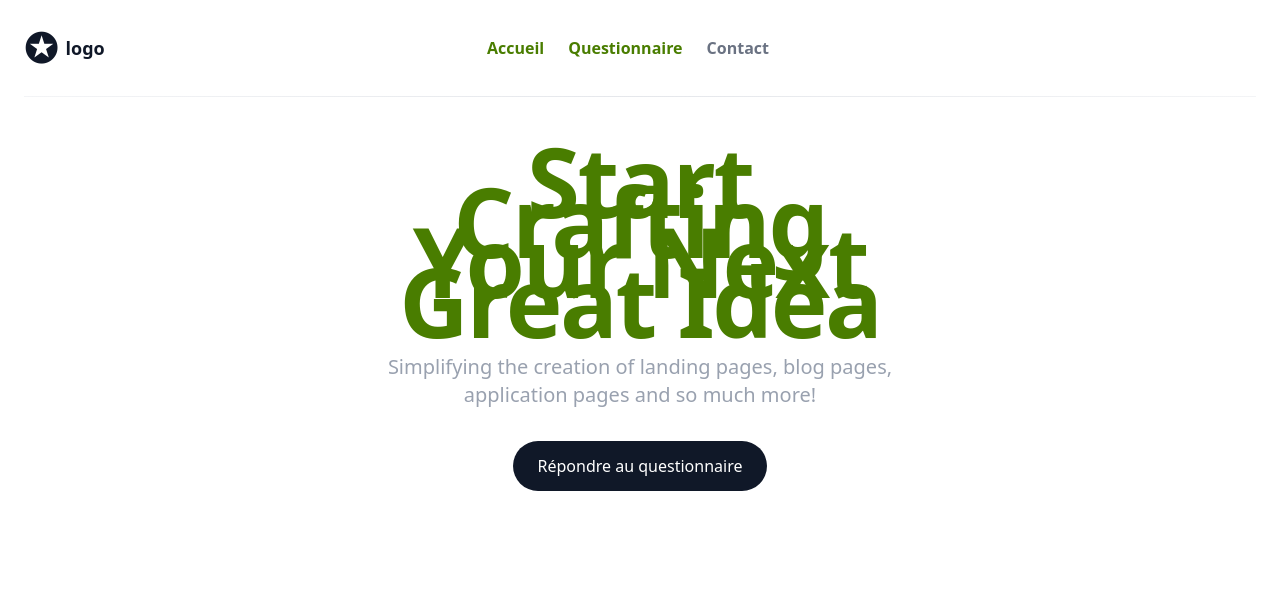
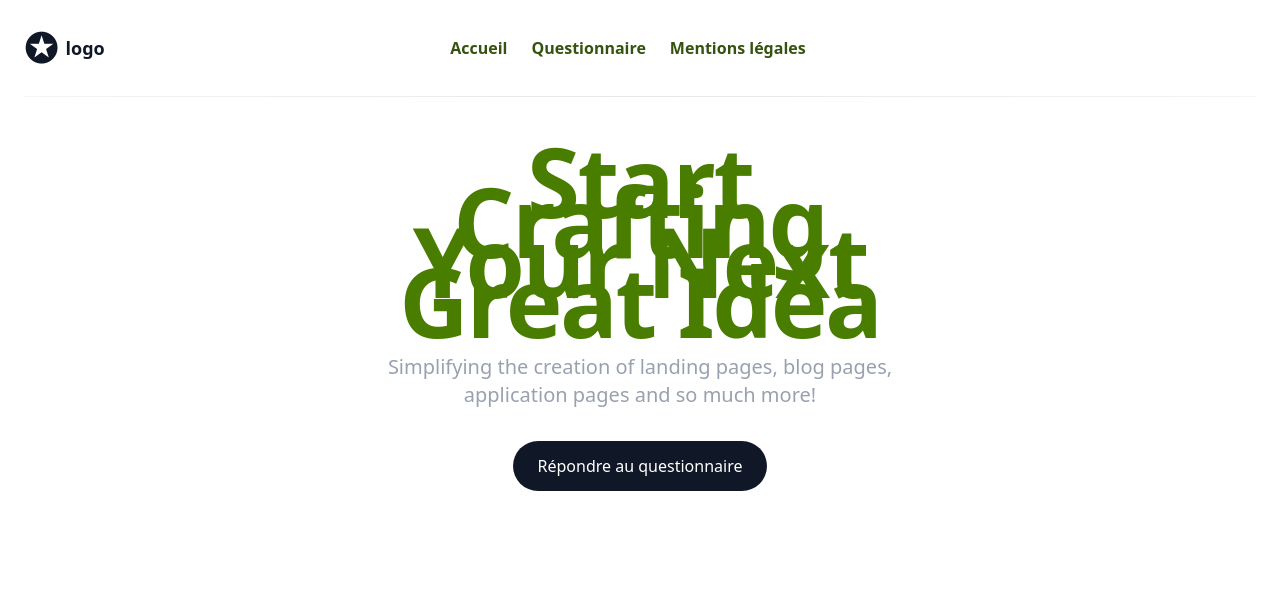
Before and after one commit to Idumii/QuestionnaireESGWeb, a PHP site: page / in a window 1280 px wide. Shown: the top 602 px of the page. Run offline with PHP 8.4, Linux system fonts and the light colour scheme; style sheets or scripts are compiled from the project's sources.

Commit message:
Modif lien boutons header et couleurs

```diff
--- a/index.php
+++ b/index.php
@@ -30,12 +30,12 @@
                             </a>
                             <div
                                 class="flex flex-col items-start justify-center w-full space-x-6 text-center lg:space-x-8 md:w-2/3 font-semibold md:mt-0 md:flex-row md:items-center">
-                                <a href="#_"
-                                    class="inline-block w-full py-2 mx-0 ml-6 text-left text-black md:ml-0 md:w-auto md:px-0 md:mx-2 lg:mx-3 text-lime-700 md:text-center">Accueil</a>
-                                <a href="#_"
-                                    class="inline-block w-full py-2 mx-0 text-left text-gray-500 md:w-auto md:px-0 md:mx-2 hover:text-black lg:mx-3 text-lime-700 md:text-center">Questionnaire</a>
-                                <a href="#_"
-                                    class="inline-block w-full py-2 mx-0 text-left text-gray-500 md:w-auto md:px-0 md:mx-2 hover:text-black lg:mx-3 md:text-center">Contact</a>
+                                <a href="index.php"
+                                    class="inline-block w-full py-2 mx-0 ml-6 text-left text-lime-900 md:ml-0 md:w-auto md:px-0 md:mx-2 lg:mx-3 text-lime-700 md:text-center">Accueil</a>
+                                <a href="questionnaire.php"
+                                    class="inline-block w-full py-2 mx-0 text-left text-lime-900 md:w-auto md:px-0 md:mx-2 hover:text-black lg:mx-3 text-lime-700 md:text-center">Questionnaire</a>
+                                <a href="mentions_legales.php"
+                                    class="inline-block w-full py-2 mx-0 text-left text-lime-900 md:w-auto md:px-0 md:mx-2 hover:text-black lg:mx-3  text-lime-700 md:text-center">Mentions légales</a>
 
                                 <a href="#_"
                                     class="absolute top-0 left-0 hidden py-2 mt-6 ml-10 mr-2 text-gray-600 lg:inline-block md:mt-0 md:ml-2 lg:mx-3 md:relative">
```
